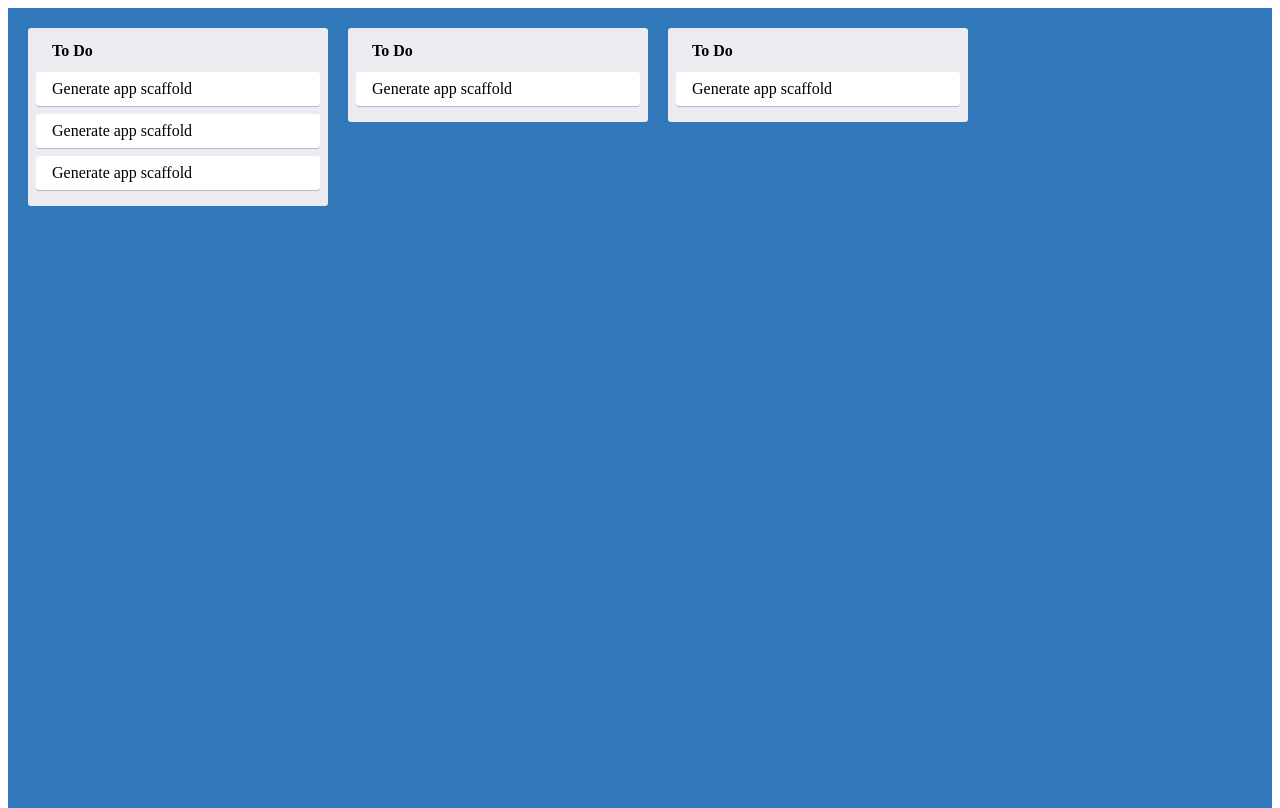
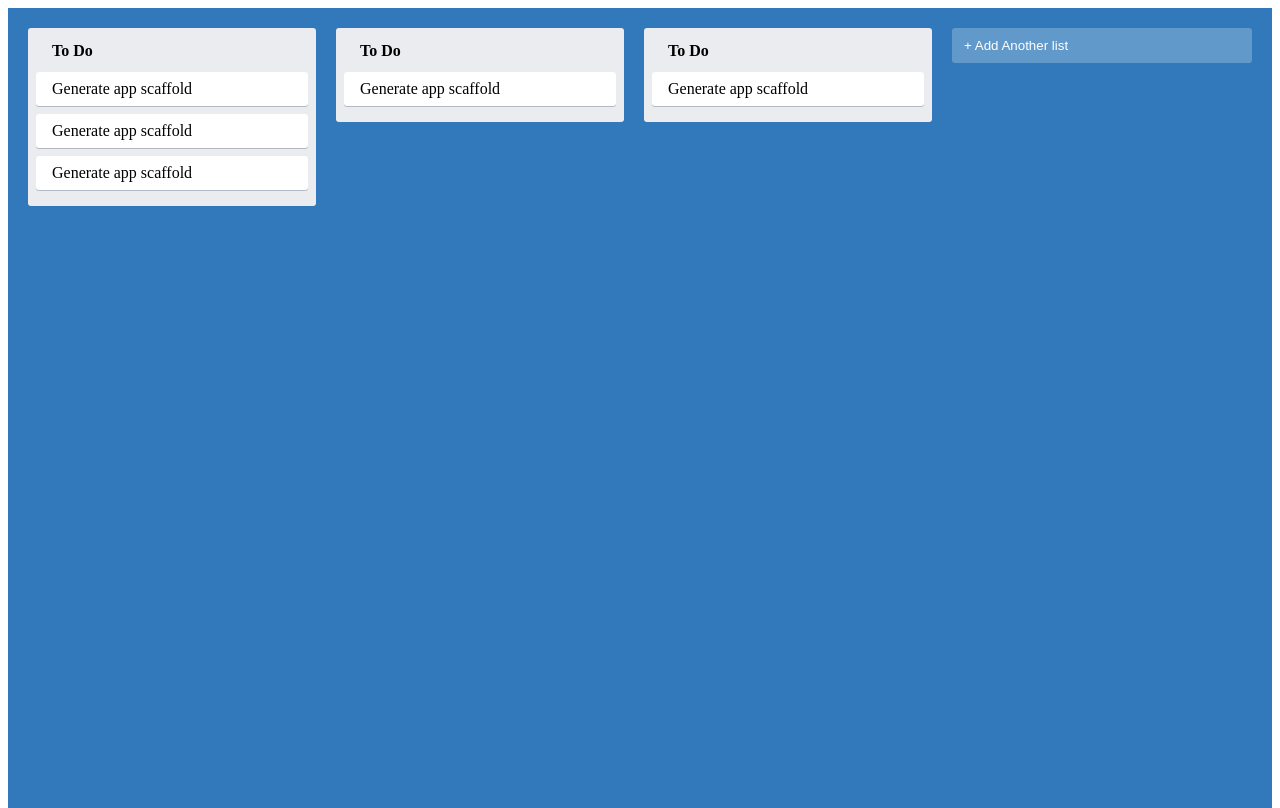
Before and after one commit to sharansharma94/trello-clone, a React (Create React App) app: page / in a window 1280 px wide. Built offline with nearby package versions, Linux system fonts and the light colour scheme.

Commit message:
Add new list

```diff
--- /dev/null
+++ b/src/AddNewItem.tsx
@@ -0,0 +1,32 @@
+import { useState } from "react";
+import NewItemForm from "./NewItemForm";
+import { AddItemButton } from "./styles";
+
+interface AddNewItemProps {
+  onAdd(text: string): void;
+  toggleButtonText: string;
+  dark?: boolean;
+}
+export default function AddNewItem({
+  onAdd,
+  toggleButtonText,
+  dark,
+}: AddNewItemProps) {
+  const [showForm, setShowform] = useState(false);
+
+  if (showForm) {
+    return (
+      <NewItemForm
+        onAdd={(text) => {
+          onAdd(text);
+          setShowform(false);
+        }}
+      ></NewItemForm>
+    );
+  }
+  return (
+    <AddItemButton dark={dark} onClick={() => setShowform(true)}>
+      {toggleButtonText}
+    </AddItemButton>
+  );
+}
--- a/src/App.tsx
+++ b/src/App.tsx
@@ -1,3 +1,4 @@
+import AddNewItem from "./AddNewItem";
 import "./App.css";
 import Card from "./Card";
 import { Column } from "./Column";
@@ -17,6 +18,10 @@
       <Column text="To Do">
         <Card text="Generate app scaffold"></Card>
       </Column>
+      <AddNewItem
+        toggleButtonText="+ Add Another list"
+        onAdd={console.log}
+      ></AddNewItem>
     </AppContainer>
   );
 }
--- /dev/null
+++ b/src/NewItemForm.tsx
@@ -0,0 +1,15 @@
+import { useState } from "react";
+import { NewItemButton, NewItemFormContainer, NewItemInput } from "./styles";
+
+interface NewItemFormProps {
+  onAdd(text: string): void;
+}
+export default function NewItemForm({ onAdd }: NewItemFormProps) {
+  const [text, setText] = useState("");
+  return (
+    <NewItemFormContainer>
+      <NewItemInput value={text} onChange={(e) => setText(e.target.value)} />
+      <NewItemButton onClick={() => onAdd(text)}>Create</NewItemButton>
+    </NewItemFormContainer>
+  );
+}
--- a/src/styles.tsx
+++ b/src/styles.tsx
@@ -39,7 +39,7 @@
   dark?: boolean;
 }
 
-export const addItemButton = styled.button<AddItemButtonProps>`
+export const AddItemButton = styled.button<AddItemButtonProps>`
   background-color: #ffffff3d;
   border-radius: 3px;
   border: none;
@@ -71,3 +71,12 @@
   padding: 6px 12px;
   text-align: center;
 `;
+
+export const NewItemInput = styled.input`
+  border-radius: 3px;
+  border: none;
+  box-shadow: #091e4240 0px 1px 0 0;
+  margin-bottom: 0.5rem;
+  padding: 0.5rem 1rem;
+  width: 100%;
+`;
```
